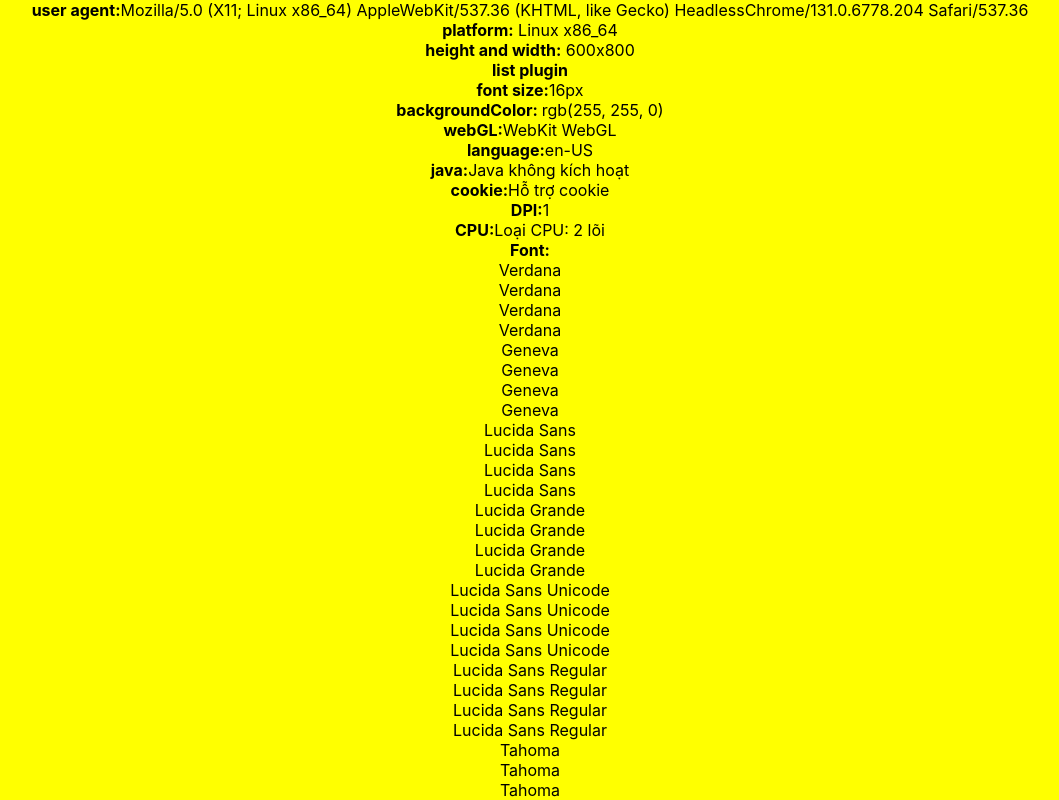
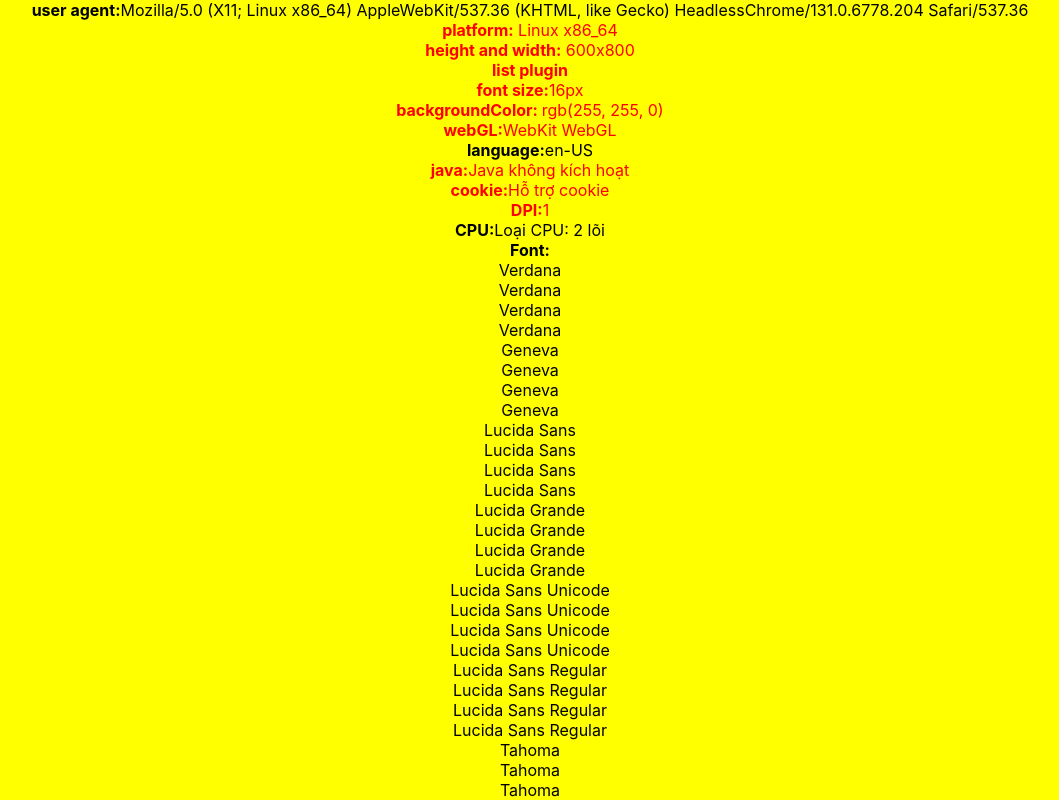
Before and after one commit to trieunguyentm/DefineDevice, a React (Create React App) app: page / in a window 1280 px wide. Shown: the top 800 px of the page, without its empty margins (110-1169 px from the left). Built offline with nearby package versions, Linux system fonts and the light colour scheme.

Commit message:
add color

```diff
--- a/src/App.js
+++ b/src/App.js
@@ -115,22 +115,22 @@
   return (
     <div className="App">
       <div><b>user agent:</b>{navigator.userAgent}</div>
-      <div><b>platform:</b> {navigator.platform}</div>
-      <div><b>height and width:</b> {`${screenHeight}x${screenWidth}`}</div>
-      <div><b>list plugin</b></div>
+      <div style={{color: "red"}}><b>platform:</b> {navigator.platform}</div>
+      <div style={{color: "red"}}><b>height and width:</b> {`${screenHeight}x${screenWidth}`}</div>
+      <div style={{color: "red"}}><b>list plugin</b></div>
       <div>
         {listPlugin.map((plugin, index) => (
           // <div key={index}>{`${plugin.name} - ${plugin.filename}`}</div>
           <div key={index}>{`${plugin.name}`}</div>
         ))}
       </div>
-      <div><b>font size:</b>{bodyComputedStyle.fontSize}</div>
-      <div><b>backgroundColor: </b>{bodyComputedStyle.backgroundColor}</div>
-      <div><b>webGL:</b>{getWebGL()}</div>
+      <div style={{color: "red"}}><b>font size:</b>{bodyComputedStyle.fontSize}</div>
+      <div style={{color: "red"}}><b>backgroundColor: </b>{bodyComputedStyle.backgroundColor}</div>
+      <div style={{color: "red"}}><b>webGL:</b>{getWebGL()}</div>
       <div><b>language:</b>{navigator.language || navigator.userLanguage}</div>
-      <div><b>java:</b>{getJavaVersion()}</div>
-      <div><b>cookie:</b>{checkCookieSupport()}</div>
-      <div><b>DPI:</b>{getDPI()}</div>
+      <div style={{color: "red"}}><b>java:</b>{getJavaVersion()}</div>
+      <div style={{color: "red"}}><b>cookie:</b>{checkCookieSupport()}</div>
+      <div style={{color: "red"}}><b>DPI:</b>{getDPI()}</div>
       <div><b>CPU:</b>{getCPUInfo()}</div>
       <div><b>Font:</b>{getFontSupport().map((font, index)=>{
         return (
```
